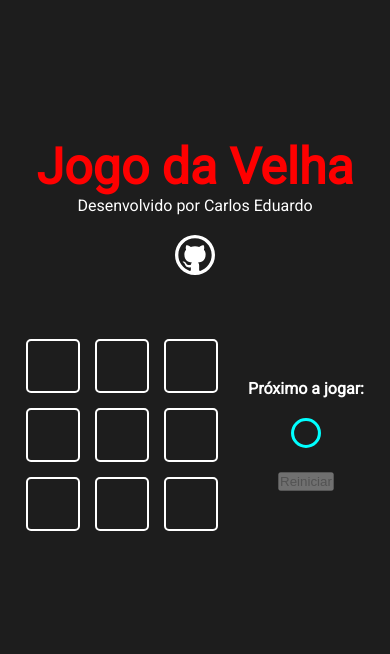
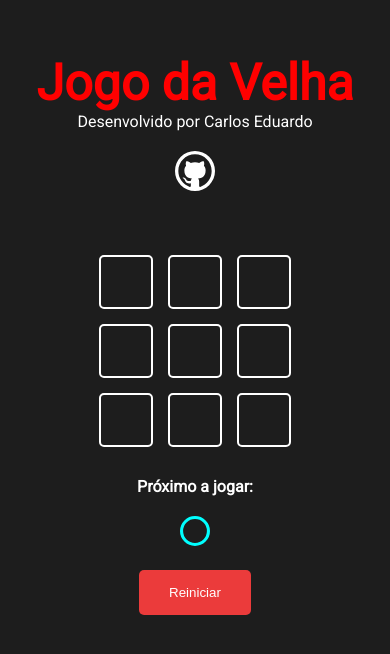
Before and after one commit to EduCarlos0311/react-jogo-da-velha, a Next.js app: page / in a window 390 px wide. Shown: the part 108-762 px from the top of the page. Built offline with nearby package versions, Linux system fonts and the light colour scheme.

Commit message:
corrigido responsividade

```diff
--- a/src/components/button/Button.module.css
+++ b/src/components/button/Button.module.css
@@ -1,3 +1,13 @@
 .button {
+    padding: 15px 30px;
+    border-radius: 5px;
+    cursor: pointer;
+    border: none;
+    background-color: red;
+    color: white;
+}
 
+.button:disabled {
+    cursor: default;
+    background-color: rgba(240, 60, 60, 0.978) ;
 }
--- a/src/components/game/Game.module.css
+++ b/src/components/game/Game.module.css
@@ -9,3 +9,9 @@
     gap: 30px;
     align-items: center;
 }
+
+@media screen and (max-width: 425px) {
+    .gameContent {
+        flex-direction: column;
+    }
+}
--- a/src/components/gameInfo/GameInfo.module.css
+++ b/src/components/gameInfo/GameInfo.module.css
@@ -3,4 +3,5 @@
     flex-direction: column;
     align-items: center;
     gap: 20px;
+    min-width: 170px;
 }
```
